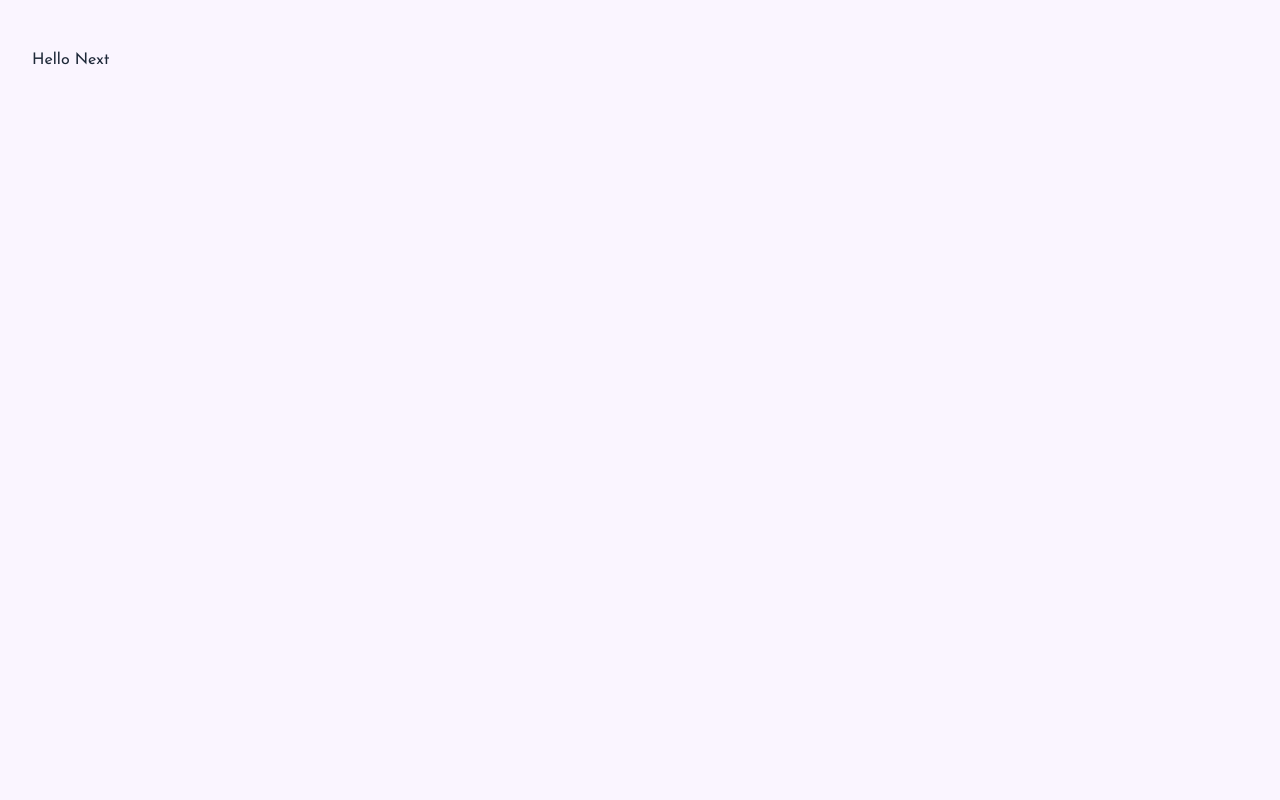
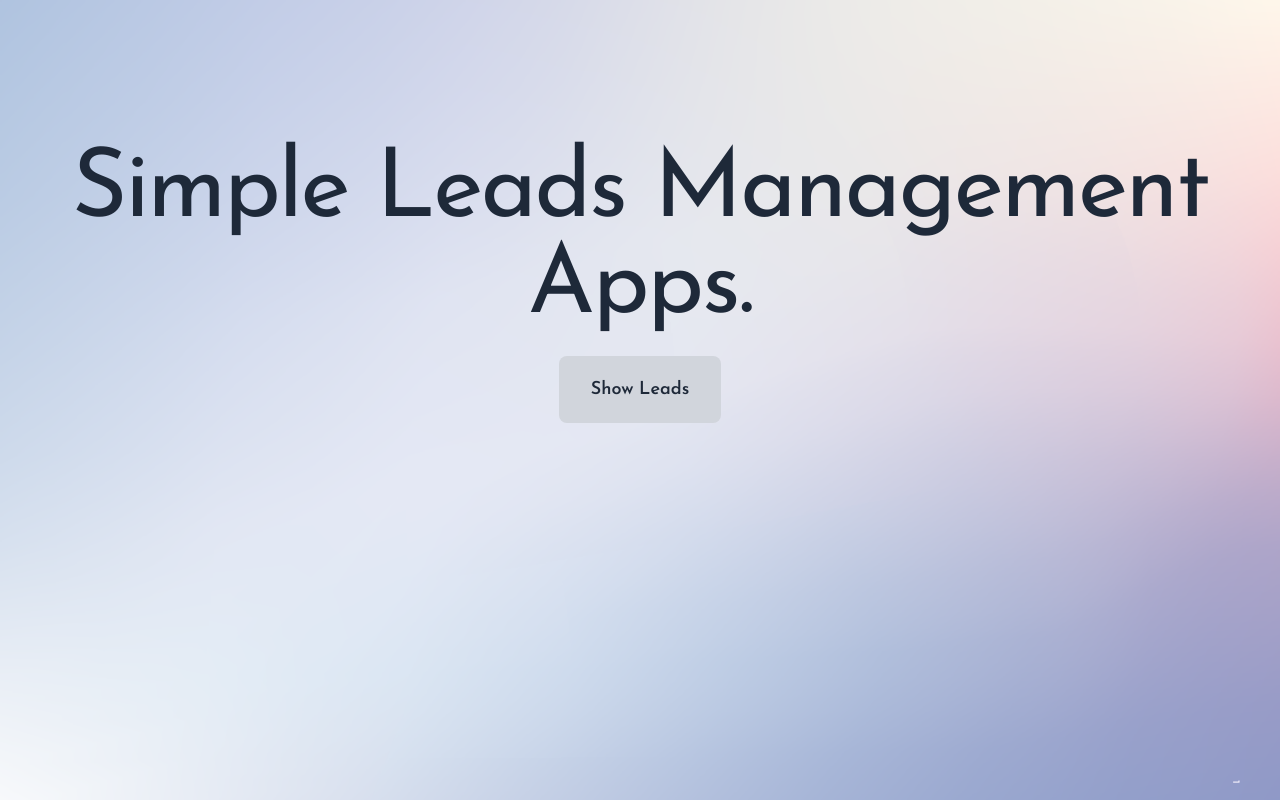
Before and after one commit to ibadurahman/leads-project, a Next.js app in the folder frontend/: page / in a window 1280 px wide. Built offline with nearby package versions, Linux system fonts and the light colour scheme.

Commit message:
Add Main Page

```diff
--- a/frontend/app/page.js
+++ b/frontend/app/page.js
@@ -1,3 +1,30 @@
+import Link from "next/link";
+import Image from "next/image";
+import bg from "@/public/bg.png";
+
 export default function Home() {
-  return <h1>Hello Next</h1>;
+  return (
+    <div className="mt-24">
+      <Image
+        src={bg}
+        fill
+        alt="background images"
+        placeholder="blur"
+        quality={80}
+        className="object-cover object-top"
+      />
+
+      <div className="relative z-10 text-center">
+        <h1 className="text-8xl text-primary-50 mb-10 tracking-tight font-normal">
+          Simple Leads Management Apps.
+        </h1>
+        <Link
+          href="/leads"
+          className="bg-gray-300 px-8 py-6 text-gray-800 text-lg font-semibold hover:bg-gray-400 transition-all rounded-lg"
+        >
+          Show Leads
+        </Link>
+      </div>
+    </div>
+  );
 }
```
